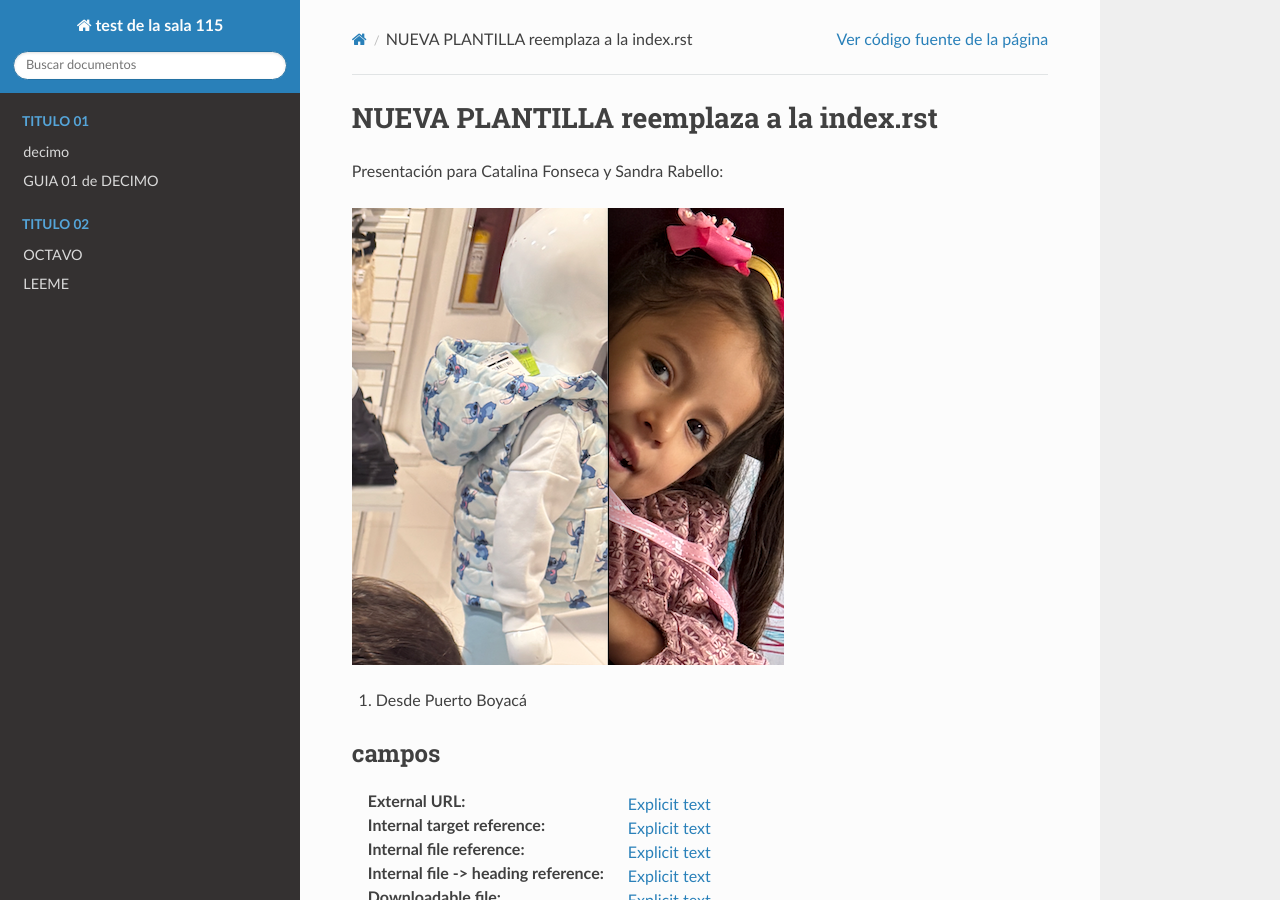
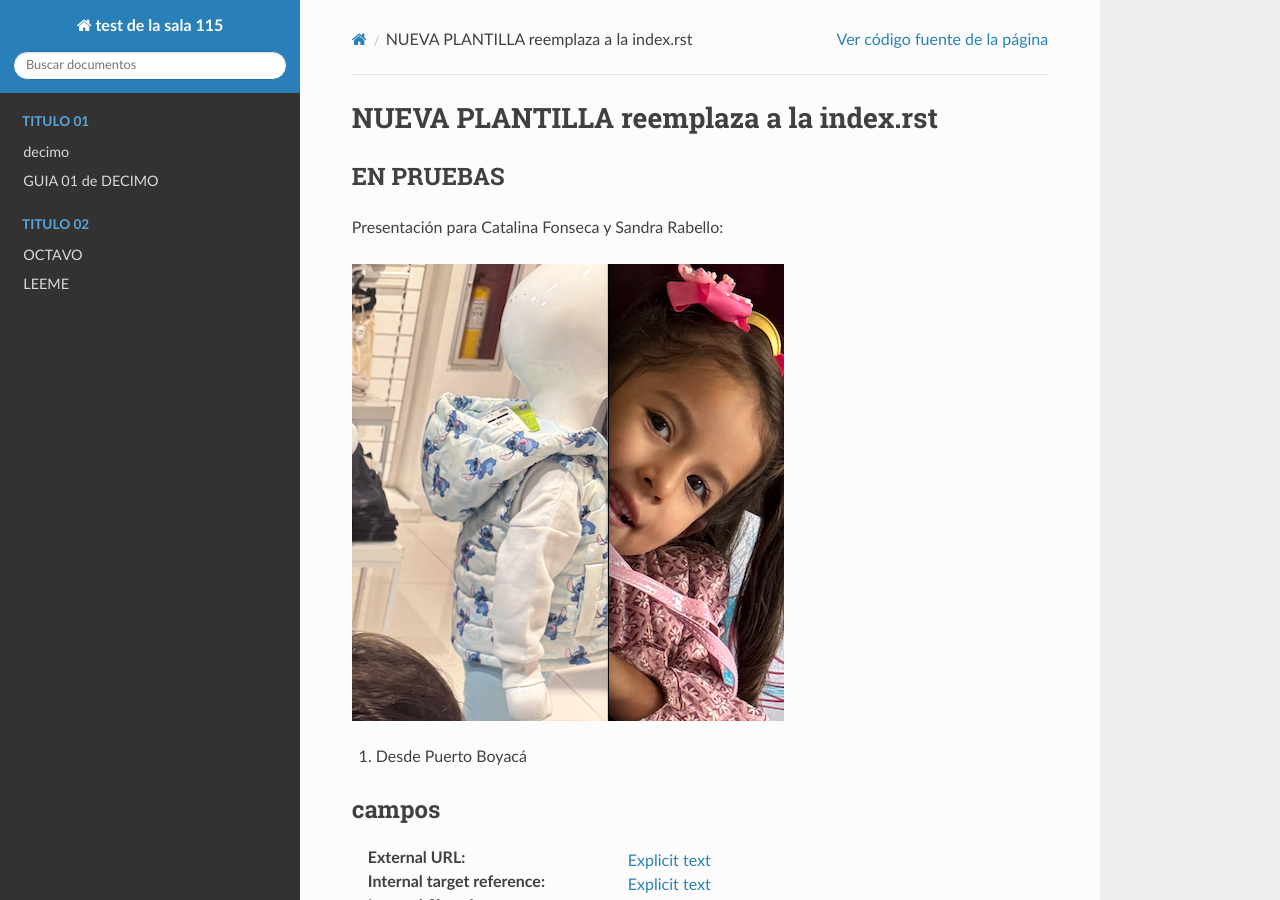
Before and after one commit to camilojfkennedy/test, a Sphinx documentation site: the page built from docs/index.md, in a window 1280 px wide and 900 px high. Built offline with Sphinx 7.4.7 and the Read the Docs theme 3.1.0, drawn with Linux system fonts in a browser that asks for light colours.

Commit message:
prueba inicial

```diff
--- a/docs/index.md
+++ b/docs/index.md
@@ -17,6 +17,8 @@ README.md
 :::
 
 # NUEVA PLANTILLA reemplaza a la index.rst
+
+## EN PRUEBAS
 
 Presentación para Catalina Fonseca y Sandra Rabello:
 
```
Also changed, not shown: 9 other files.
